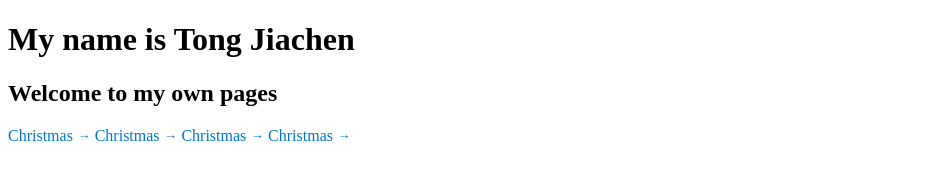
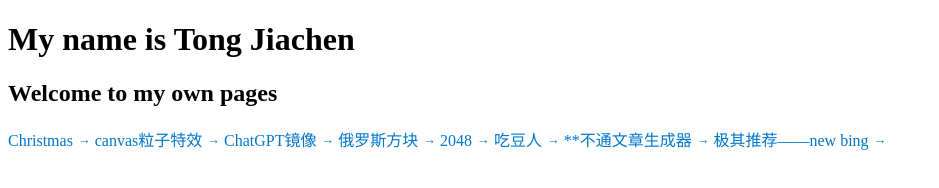
Before and after one commit to tjc1216/tjc1216.github.io, a plain HTML site: page index.html in a window 1280 px wide. Shown: the whole page, without its empty margins (0-939 px from the left). Drawn offline with Linux system fonts and the light colour scheme.

Commit message:
Update index.html

```diff
--- a/index.html
+++ b/index.html
@@ -27,9 +27,13 @@
     <body>
         <h1>My name is Tong Jiachen</h1>
         <h2>Welcome to my own pages</h2>
-    	<a href="christmas.html" target="_blank">Christmas</a>
-    	<a href="christmas.html" target="_blank">Christmas</a>
-    	<a href="christmas.html" target="_blank">Christmas</a>
-    	<a href="christmas.html" target="_blank">Christmas</a>
+    	<a href="Christmas.html" target="_blank">Christmas</a>
+    	<a href="https://tjc1216.github.io/canvas_nest/" target="_blank">canvas粒子特效</a>
+    	<a href="https://tjc1216.github.io/ChatGPT-website/" target="_blank">ChatGPT镜像</a>
+    	<a href="https://tjc1216.github.io/react-tetris/" target="_blank">俄罗斯方块</a>
+    	<a href="https://tjc1216.github.io/2048/" target="_blank">2048</a>
+    	<a href="https://tjc1216.github.io/pacman/" target="_blank">吃豆人</a>
+    	<a href="https://tjc1216.github.io/BullshitGenerator/" target="_blank">**不通文章生成器</a>
+    	<a href="https://tjc-newbing.onrender.com/web/#/" target="_blank">极其推荐——new bing</a>
     </body>
 </html>
```
